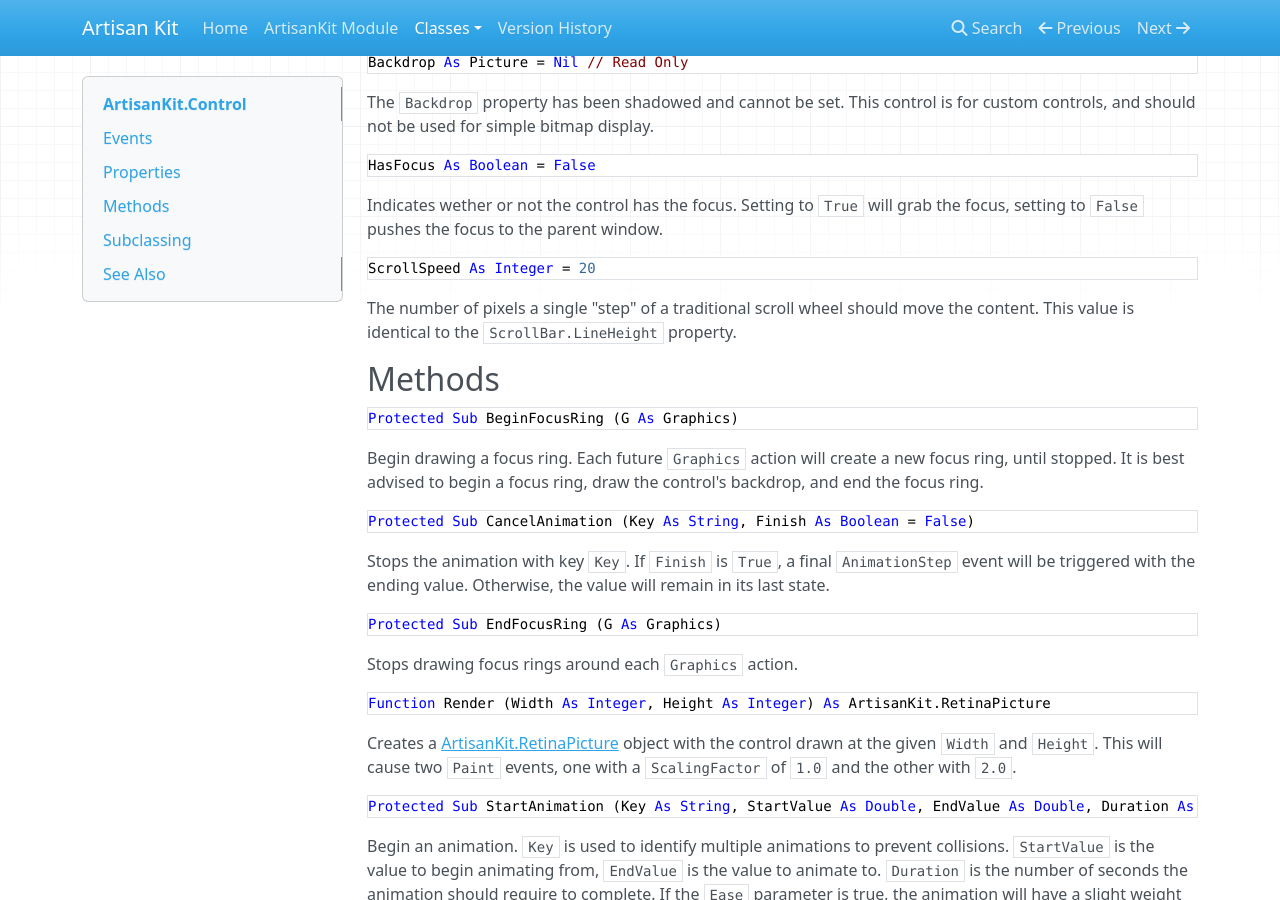
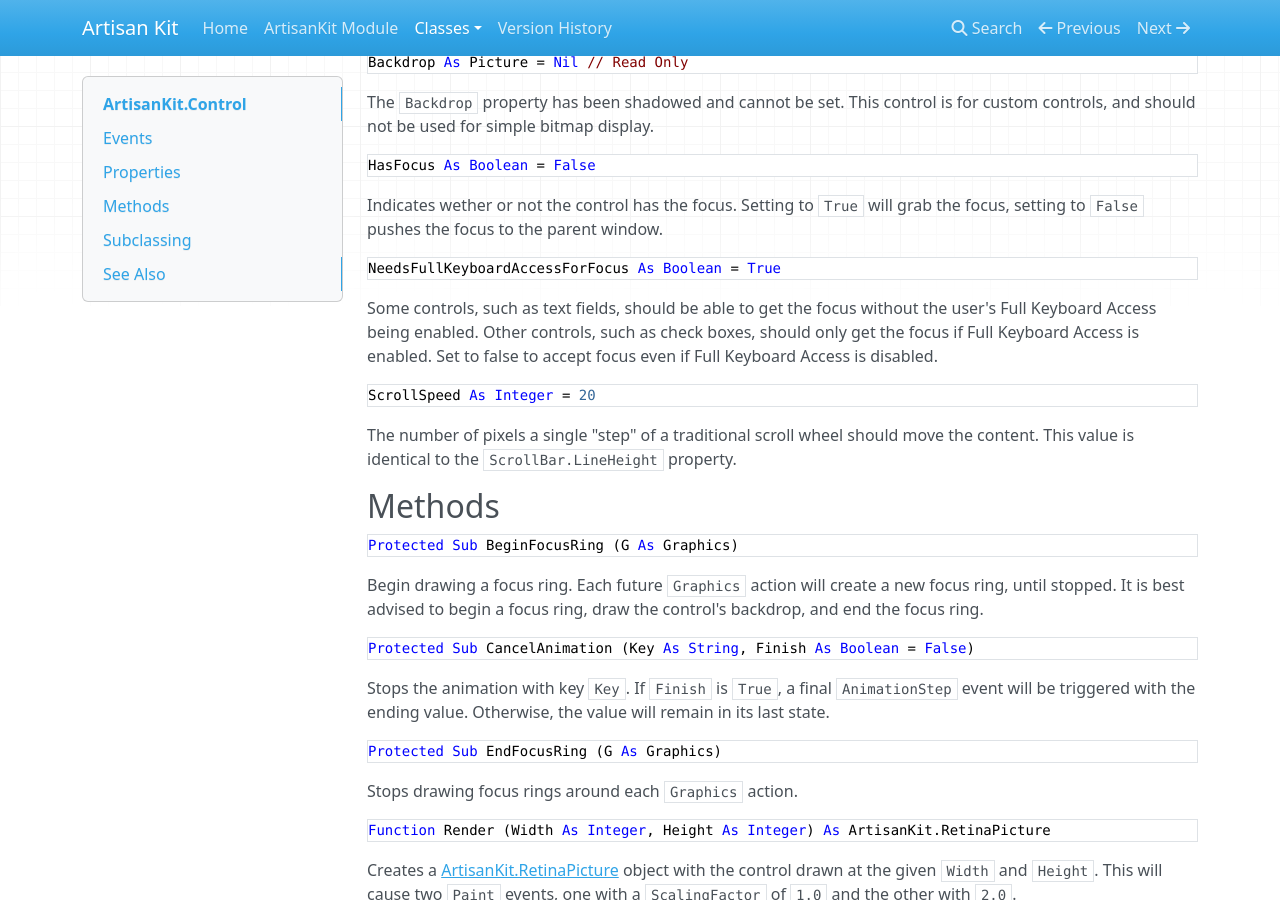
Before and after one commit to thommcgrath/ArtisanKit, an MkDocs documentation site: the page built from Documentation/docs/ArtisanKit.Control.md, in a window 1280 px wide and 900 px high, scrolled down 955 px. Built offline with MkDocs 1.6.1, drawn with Linux system fonts in a browser that asks for light colours; nearby versions of some CDN libraries; old or Windows-style settings are respelled for this version of MkDocs.

Commit message:
Fixed Begin/EndFocusRing to work as intended. Added NeedsFullKeyboardAccessForFocus property.

```diff
--- a/Documentation/docs/ArtisanKit.Control.md
+++ b/Documentation/docs/ArtisanKit.Control.md
@@ -34,6 +34,9 @@ The `Backdrop` property has been shadowed and cannot be set. This control is for
 <pre id="property.hasfocus"><span style="font-family: 'source-code-pro', 'menlo', 'courier', monospace; color: #000000;">HasFocus <span style="color: #0000FF;">As</span> <span style="color: #0000FF;">Boolean</span> = <span style="color: #0000FF;">False</span></span></pre>
 Indicates wether or not the control has the focus. Setting to `True` will grab the focus, setting to `False` pushes the focus to the parent window.
 
+<pre id="property.needsfullkeyboardaccessforfocus"><span style="font-family: 'source-code-pro', 'menlo', 'courier', monospace; color: #000000;">NeedsFullKeyboardAccessForFocus <span style="color: #0000FF;">As</span> <span style="color: #0000FF;">Boolean</span> = <span style="color: #0000FF;">True</span></span></pre>
+Some controls, such as text fields, should be able to get the focus without the user's Full Keyboard Access being enabled. Other controls, such as check boxes, should only get the focus if Full Keyboard Access is enabled. Set to false to accept focus even if Full Keyboard Access is disabled.
+
 <pre id="property.scrollspeed"><span style="font-family: 'source-code-pro', 'menlo', 'courier', monospace; color: #000000;">ScrollSpeed <span style="color: #0000FF;">As</span> <span style="color: #0000FF;">Integer</span> = <span style="color: #336698;">20</span></span></pre>
 The number of pixels a single "step" of a traditional scroll wheel should move the content. This value is identical to the `ScrollBar.LineHeight` property.
 
```
Also changed, not shown: 1 other file.
